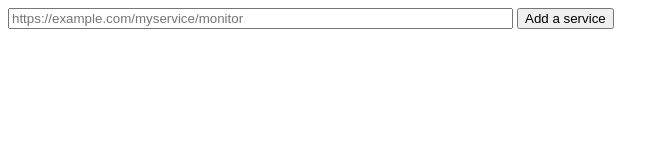
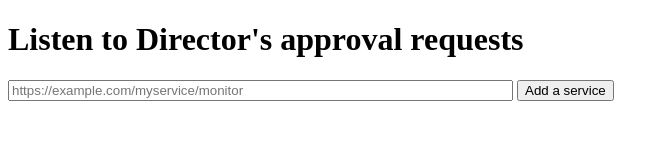
Before and after one commit to w3c/transition-issues-bot, a website: page docs/hook.html in a window 1280 px wide. Shown: the whole page, without its empty margins (0-669 px from the left). Drawn offline with Linux system fonts and the light colour scheme.

Commit message:
Minor doc beautify

```diff
--- a/docs/hook.html
+++ b/docs/hook.html
@@ -4,7 +4,7 @@
   <meta charset="UTF-8">
   <meta name="viewport" content="width=device-width, initial-scale=1.0">
   <meta http-equiv="X-UA-Compatible" content="ie=edge">
-  <title>Hook</title>
+  <title>Add your hook</title>
 
   <script>
   function addURL(url) {
@@ -27,6 +27,7 @@
 </script>
 </head>
 <body>
+  <h1>Listen to Director's approval requests</h1>
   <input type="text" maxlength="255" id="url" name="url" size="60" title="URL of the service to monitor" placeholder="https://example.com/myservice/monitor">
   <label title='Add a service'><button onclick="addURL(document.getElementById('url').value);">Add a service</button></label>
 
```
